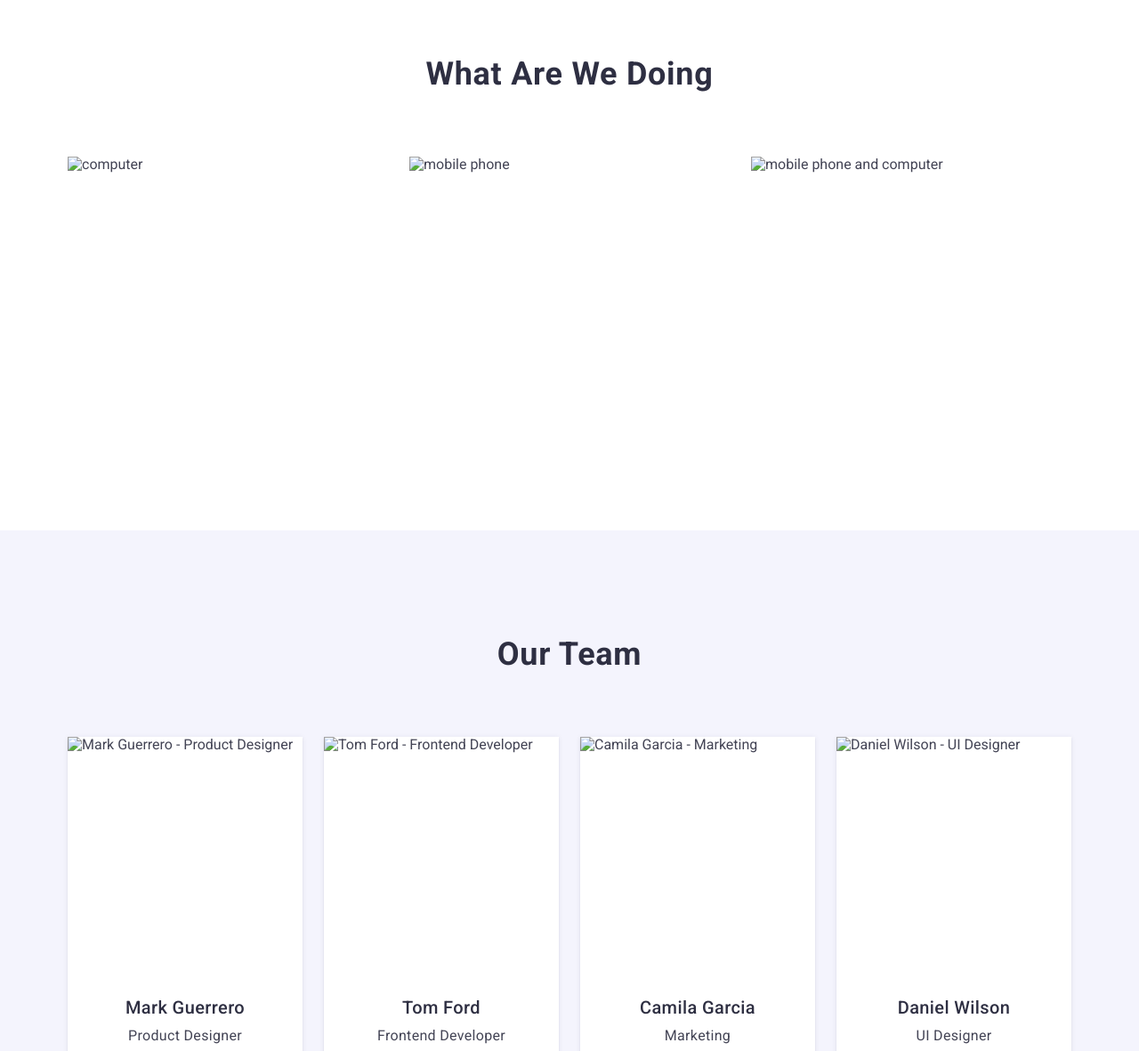
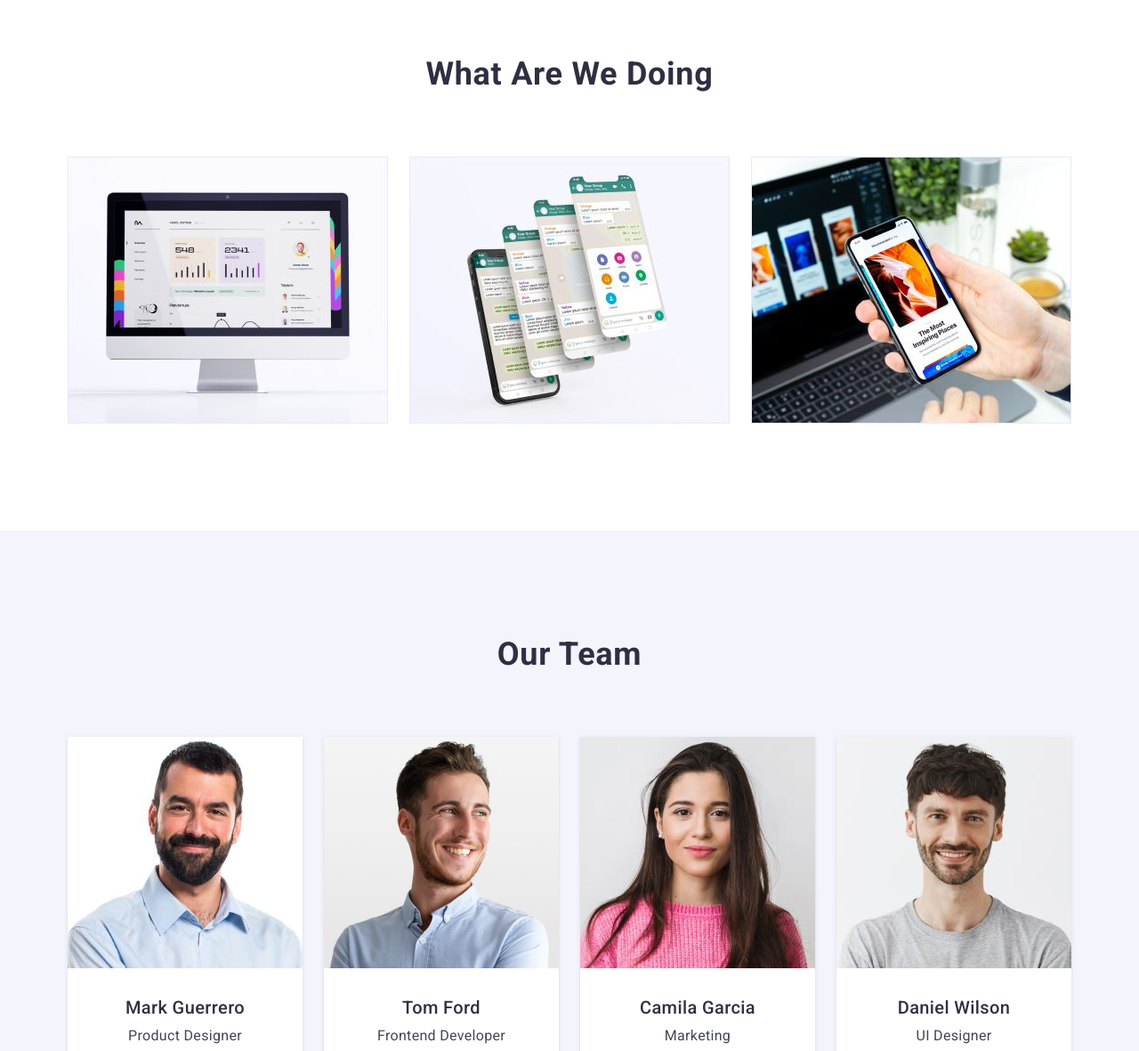
Before and after one commit to Igor-Konyaga/Web-studio, a plain HTML site: page index.html in a window 1280 px wide. Shown: the part 1026-2207 px from the top of the page at 89% size. Drawn offline with nearby package versions, Linux system fonts and the light colour scheme.

Commit message:
Update index.html

```diff
--- a/index.html
+++ b/index.html
@@ -143,7 +143,11 @@
           <ul class="what-list list">
             <li class="what-card">
               <img
-                src="./images/main-page/main/What-are-we-doing/img-1.jpg"
+                srcset="
+                  images\main-page\main\What-are-we-doing\img-1_@1x.jpg 1x,
+                  images\main-page\main\What-are-we-doing\img-1_@2x.jpg 2x
+                "
+                src="images\main-page\main\What-are-we-doing\img-1_@1x.jpg"
                 alt="computer"
                 width="360"
                 height="300"
@@ -151,7 +155,11 @@
             </li>
             <li class="what-card">
               <img
-                src="./images/main-page/main/What-are-we-doing/img-2.jpg"
+                srcset="
+                  images\main-page\main\What-are-we-doing\img-2_@1x.jpg 1x,
+                  images\main-page\main\What-are-we-doing\img-2_@2x.jpg 2x
+                "
+                src="images\main-page\main\What-are-we-doing\img-2_@1x.jpg"
                 alt="mobile phone"
                 width="360"
                 height="300"
@@ -159,7 +167,11 @@
             </li>
             <li class="what-card">
               <img
-                src="./images/main-page/main/What-are-we-doing/img-3.jpg"
+                srcset="
+                  images\main-page\main\What-are-we-doing\img-3_@1x.jpg 1x,
+                  images\main-page\main\What-are-we-doing\img-3_@2x.jpg 2x
+                "
+                src="images\main-page\main\What-are-we-doing\img-3_@1x.jpg"
                 alt="mobile phone and computer"
                 width="360"
                 height="300"
@@ -177,7 +189,11 @@
             <li class="team-list-item">
               <img
                 class="team-img"
-                src="./images/main-page/main/Our-Team/img-1.jpg"
+                srcset="
+                  ./images\main-page\main\Our-Team\img-1_@1x.jpg 1x,
+                  ./images\main-page\main\Our-Team\img-1_@2x.jpg 2x
+                "
+                src="./images/main-page/main/Our-Team/img-1_@1x.jpg"
                 alt="Mark Guerrero - Product Designer"
                 width="264"
                 height="260"
@@ -247,7 +263,11 @@
             <li class="team-list-item">
               <img
                 class="team-img"
-                src="./images/main-page/main/Our-Team/img-2.jpg"
+                srcset="
+                  ./images\main-page\main\Our-Team\img-2_@2x.jpg 1x,
+                  ./images\main-page\main\Our-Team\img-2_@2x.jpg 2x
+                "
+                src="./images/main-page/main/Our-Team/img-2_@1x.jpg"
                 alt="Tom Ford - Frontend Developer"
                 width="264"
                 height="260"
@@ -317,7 +337,11 @@
             <li class="team-list-item">
               <img
                 class="team-img"
-                src="./images/main-page/main/Our-Team/img-3.jpg"
+                srcset="
+                  ./images\main-page\main\Our-Team\img-3_@1x.jpg 1x,
+                  ./images\main-page\main\Our-Team\img-3_@2x.jpg 2x
+                "
+                src="./images/main-page/main/Our-Team/img-3_@1x.jpg"
                 alt="Camila Garcia - Marketing"
                 width="264"
                 height="260"
@@ -387,7 +411,11 @@
             <li class="team-list-item">
               <img
                 class="team-img"
-                src="./images/main-page/main/Our-Team/img-4.jpg"
+                srcset="
+                  ./images\main-page\main\Our-Team\img-4_@1x.jpg 1x,
+                  ./images\main-page\main\Our-Team\img-4_@2x.jpg 2x
+                "
+                src="./images/main-page/main/Our-Team/img-4_@1x.jpg"
                 alt="Daniel Wilson - UI Designer"
                 width="264"
                 height="260"
@@ -741,14 +769,28 @@
         </svg>
       </button>
       <ul class="mobile-menu list">
-        <li class="mobile-item"><a class="mobile-link current link" href="./index.html">Studio</a></li>
-        <li class="mobile-item"><a class="mobile-link link" href="./portfolio.html">Portfolio</a></li>
-        <li class="mobile-item"><a class="mobile-link link" href="">Contacts</a></li>
+        <li class="mobile-item">
+          <a class="mobile-link current link" href="./index.html">Studio</a>
+        </li>
+        <li class="mobile-item">
+          <a class="mobile-link link" href="./portfolio.html">Portfolio</a>
+        </li>
+        <li class="mobile-item">
+          <a class="mobile-link link" href="">Contacts</a>
+        </li>
       </ul>
       <div class="wrapper-contacts-icons">
         <ul class="menu-contacts list">
-				<li><a href="tel:+110001111111" class="menu-contacts-link-mod link">+11 (000) 111-11-11</a></li>
-				<li><a href="mailto:info@devstudio.com" class="menu-contacts-link link">info@devstudio.com</a></li>
+          <li>
+            <a href="tel:+110001111111" class="menu-contacts-link-mod link"
+              >+11 (000) 111-11-11</a
+            >
+          </li>
+          <li>
+            <a href="mailto:info@devstudio.com" class="menu-contacts-link link"
+              >info@devstudio.com</a
+            >
+          </li>
         </ul>
         <ul class="footer-list-icons list-icons mobile-menu-icons list">
           <li class="footer-list-icon list-icon">
@@ -808,7 +850,6 @@
           </li>
         </ul>
       </div>
-
     </div>
     <!-- Mobile - Menu -->
     <script src="./js/modal.js"></script>
```
Lines whose indentation alone changed are shown as unchanged.
